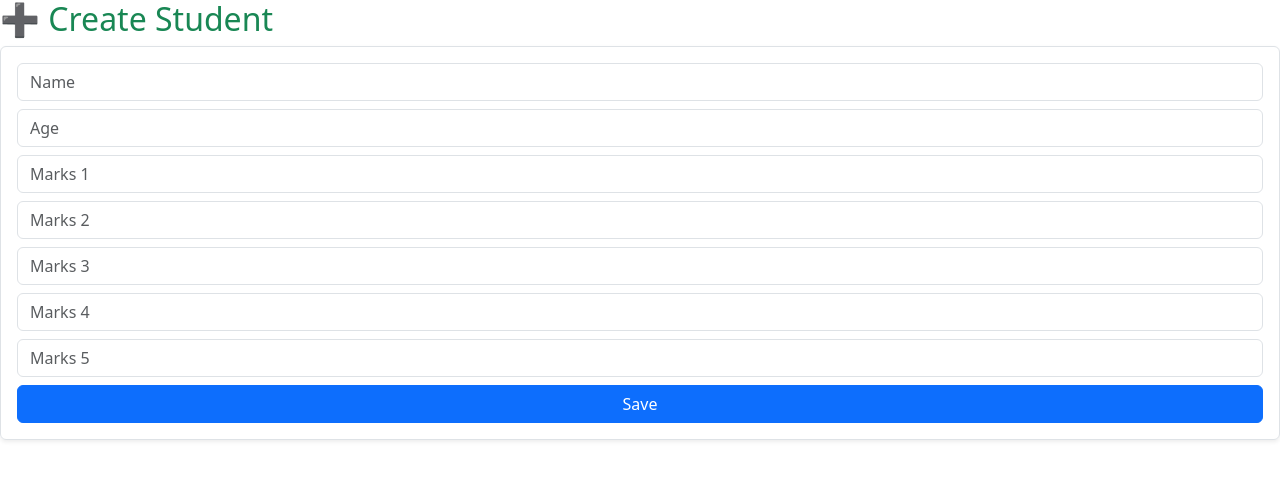
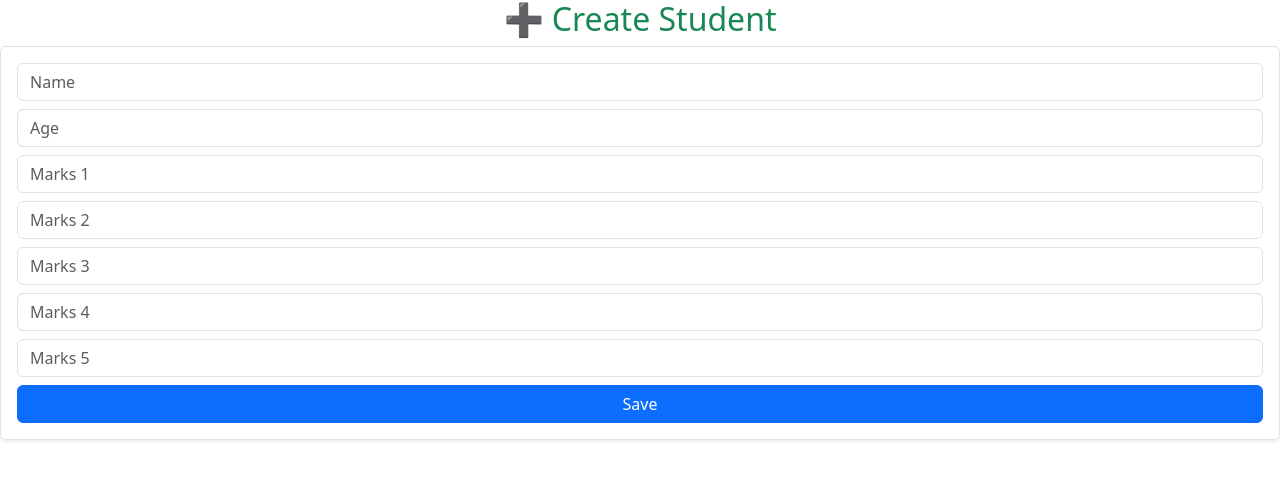
Before and after one commit to pethkarsumeet/RedPluto-Project, a React (Vite) app: page /create in a window 1280 px wide. Shown: the top 480 px of the page. Built offline with nearby package versions, Linux system fonts and the light colour scheme.

Commit message:
Update Create Page

```diff
--- a/src/pages/CreatePage.jsx
+++ b/src/pages/CreatePage.jsx
@@ -12,7 +12,7 @@ function CreatePage({ students, setStudents }) {
 
   return (
     <div>
-      <h2 className="text-success">➕ Create Student</h2>
+      <h2 className="text-success text-center">➕ Create Student</h2>
       <StudentForm onSubmit={handleCreate} />
     </div>
   );
```
